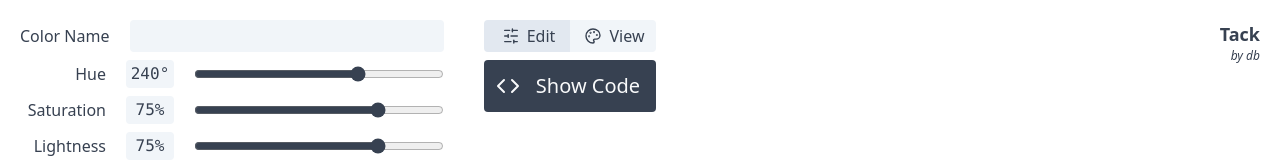
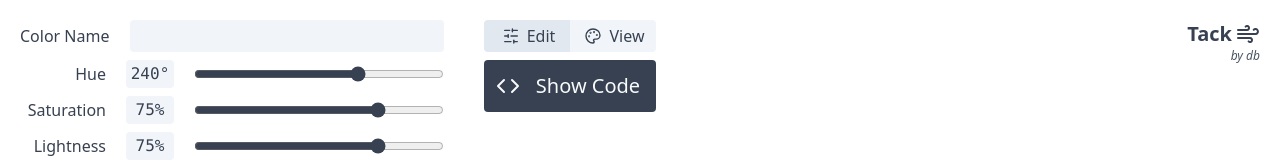
Before and after one commit to daniel-black/tack, a Next.js app: page / in a window 1280 px wide. Shown: the top 160 px of the page. Built offline with nearby package versions, Linux system fonts and the light colour scheme.

Commit message:
fix copied code string formatting

```diff
--- a/src/app/page.tsx
+++ b/src/app/page.tsx
@@ -7,6 +7,7 @@ import { ModeToggle } from "@/components/mode-toggle";
 import { Palette } from "@/components/palette";
 import { codeBlockAtom, shadeNameAtom, shadesAtom } from "@/state";
 import { useAtomValue } from "jotai";
+import { WindIcon } from "@/components/icons";
 
 export default function RootPage() {
   const showCodeBlock = useAtomValue(codeBlockAtom);
@@ -23,8 +24,11 @@ export default function RootPage() {
           <ShowCodeButton />
         </div>
         <div className="w-full">
-          <h1 className="text-right font-bold text-lg">Tack</h1>
-          <p className="text-right text-xs italic">by db</p>
+          <h1 className="font-bold text-xl flex items-center justify-end space-x-1">
+            <span>Tack</span>
+            <WindIcon isSmall={false} />
+          </h1>
+          <p className="text-right text-xs italic text-gray-600">by db</p>
         </div>
       </section>
       <Palette />
--- a/src/components/code-block.tsx
+++ b/src/components/code-block.tsx
@@ -63,23 +63,17 @@ export function CodeBlock({ shades, shadeName }: CodeBlockProps) {
 }
 
 function buildTailwindConfigCodeText(shades: HSL[], shadeName: string) {
-  let colorString = '';
+  let result = "module.exports = {\n";
+  result += "  theme: {\n";
+  result += "    colors: {\n";
 
   shades.forEach((shade, index) => {
-    const base = `      '${shadeName}-${SHADES[index]}': '${hslToHex(shade)}',${index === shades.length - 1 ? '' : '\n'}`;
-    colorString += base;
+    result += `      '${shadeName}-${SHADES[index]}': '${hslToHex(shade)}',\n`;
   });
 
+  result += "    },\n";
+  result += "  },\n";
+  result += "};";
 
-  return (
-    `module.exports = {
-      theme: {
-        colors: {
-  ` +
-    colorString +
-    `
-        }
-      },
-    };`
-  );
+  return result
 }
--- a/src/components/icons.tsx
+++ b/src/components/icons.tsx
@@ -155,3 +155,22 @@ export const XIcon = ({ isSmall = true }: IconProps) => (
     <line x1="6" y1="6" x2="18" y2="18"></line>
   </svg>
 );
+
+export const WindIcon = ({ isSmall = true }: IconProps) => (
+  <svg
+    className={`${isSmall ? 'scale-[70%]' : ''}`}
+    xmlns="http://www.w3.org/2000/svg"
+    width="24"
+    height="24"
+    viewBox="0 0 24 24"
+    fill="none"
+    stroke="currentColor"
+    strokeWidth="2"
+    strokeLinecap="round"
+    strokeLinejoin="round"
+  >
+    <path d="M17.7 7.7a2.5 2.5 0 1 1 1.8 4.3H2"></path>
+    <path d="M9.6 4.6A2 2 0 1 1 11 8H2"></path>
+    <path d="M12.6 19.4A2 2 0 1 0 14 16H2"></path>
+  </svg>
+);
```
